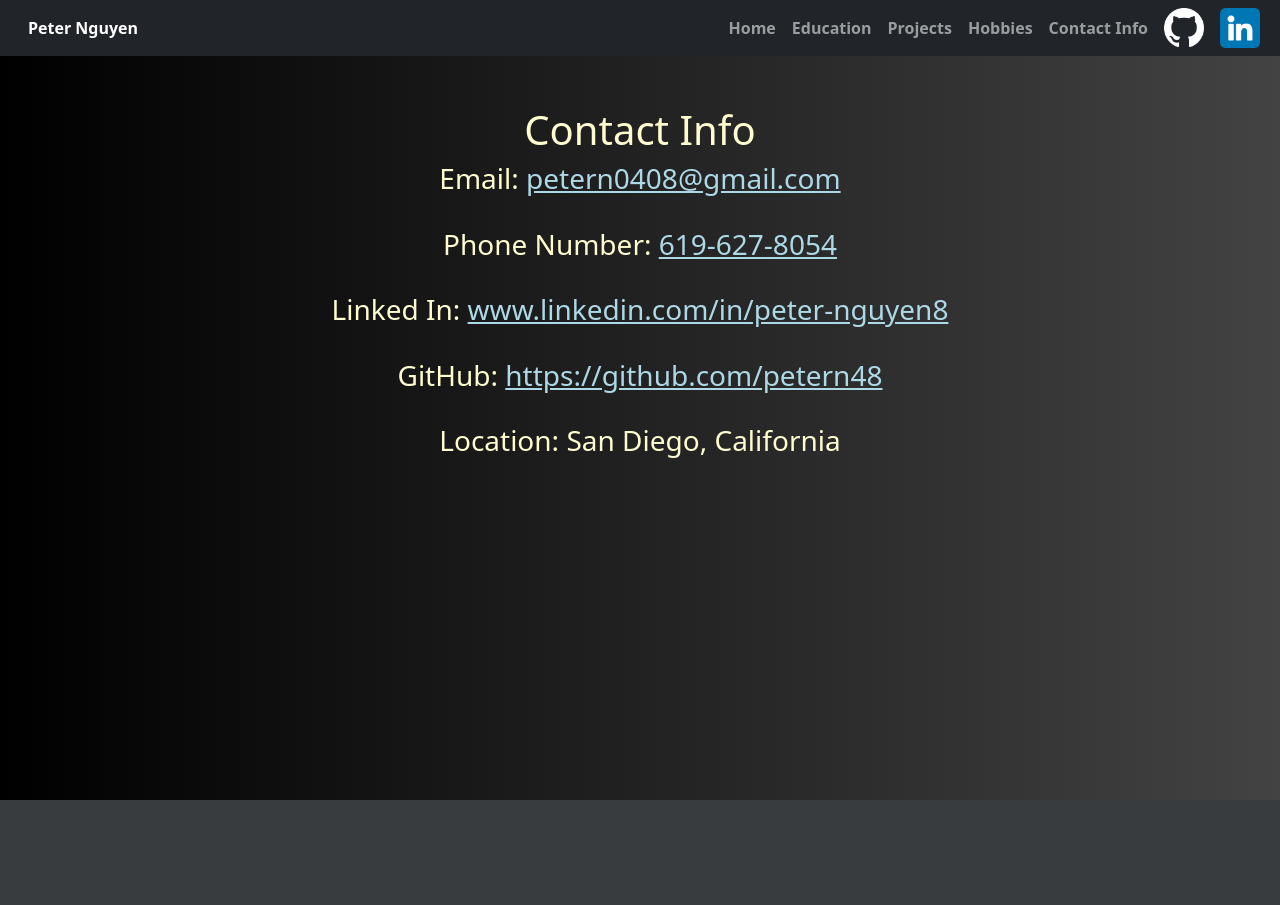
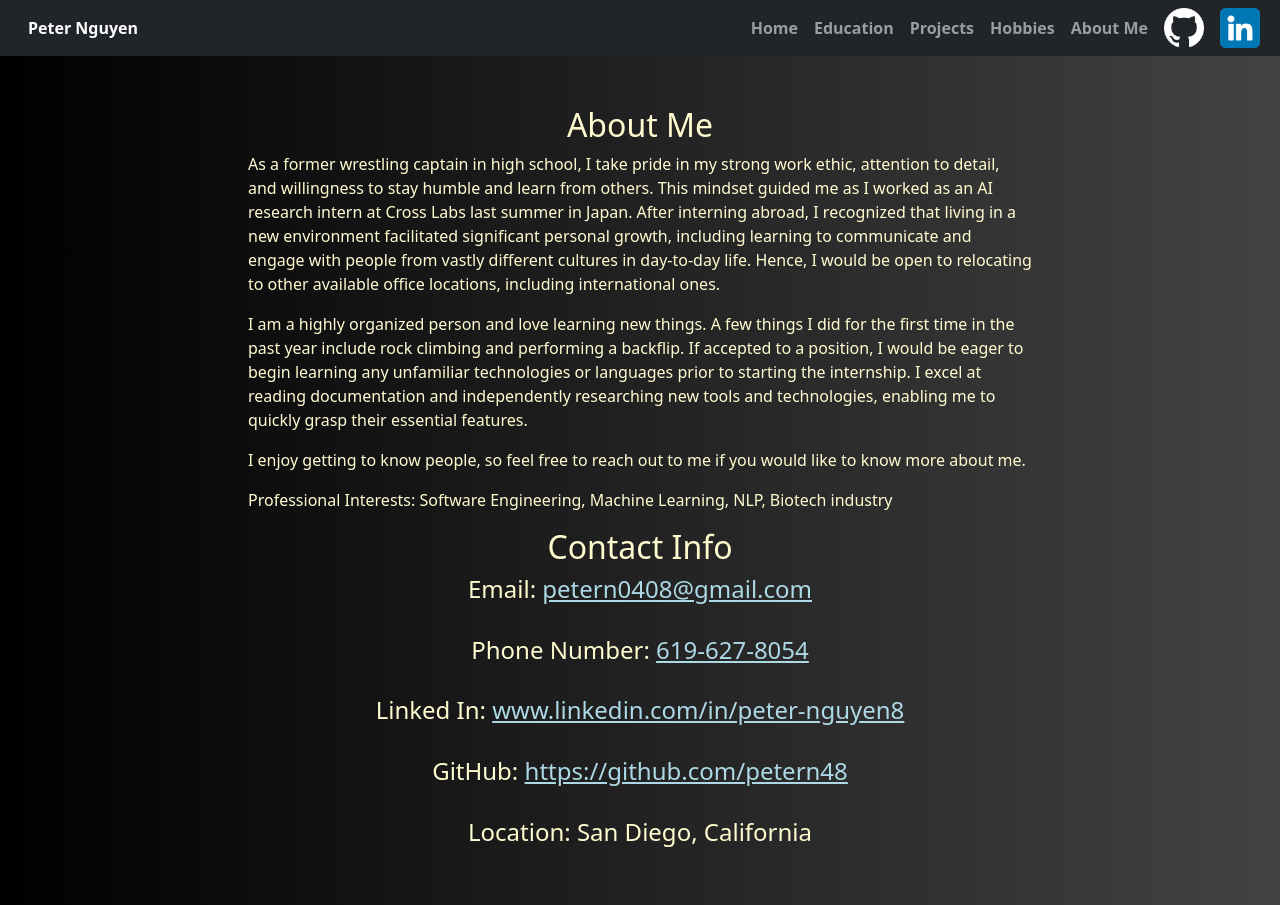
Before and after one commit to petern48/petern48-io, a Flask app: page /contact in a window 1280 px wide. Before the commit the page ends 800 px from the top, so only its background shows below. Run offline with Flask 3, Linux system fonts and the light colour scheme.

Commit message:
Move 'About Me' text to the contact page

```diff
--- a/static/css/contact.css
+++ b/static/css/contact.css
@@ -0,0 +1,4 @@
+#about-me {
+    padding-left:15%;
+    padding-right:15%;
+}
--- a/templates/contact.html
+++ b/templates/contact.html
@@ -1,37 +1,66 @@
 {% extends "layout.html" %}
 
 
-{% block title %} Contact {% endblock %}
+{% block title %} About Me {% endblock %}
 
 
 {% block head %}
 <link rel="stylesheet" type="text/css" href="{{ url_for('static', filename='css/links.css') }}">
+<link rel="stylesheet" type="text/css" href="{{ url_for('static', filename='css/contact.css') }}">
+
 <script src="{{ url_for('static', filename='js/contact.js') }}"></script>
 {% endblock %}
 
 
 {% block body %}
 
-<div class="center top-padding">
-    <h1>Contact Info</h1>
+<div class="padding">
+    <h2>About Me</h2>
 
-    <h3>Email:
+    <main>
+        <div id="about-me">
+            <p>
+            As a former wrestling captain in high school, I take pride in my strong work ethic, attention to detail, and willingness to stay humble and learn from others.
+            This mindset guided me as I worked as an AI research intern at Cross Labs last summer in Japan.
+            After interning abroad, I recognized that living in a new environment facilitated significant personal growth, including learning to communicate and engage with people from vastly different cultures in day-to-day life.
+            Hence, I would be open to relocating to other available office locations, including international ones.
+            </p>
+            <p>
+            I am a highly organized person and love learning new things.
+            A few things I did for the first time in the past year include rock climbing and performing a backflip.
+            If accepted to a position, I would be eager to begin learning any unfamiliar technologies or languages prior to starting the internship.
+            I excel at reading documentation and independently researching new tools and technologies, enabling me to quickly grasp their essential features.
+            </p>
+            </p>
+            I enjoy getting to know people, so feel free to reach out to me if you would like to know more about me.
+            </p>
+            <p>
+            Professional Interests: Software Engineering, Machine Learning, NLP, Biotech industry
+            </p>
+        </div>
+        <div class="center">
+
+            <h2>Contact Info</h2>
+            <h4>Email:
                 <a href="mailto:petern0408@gmail.com" onclick="copyToClipboard('email')" id="email">petern0408@gmail.com</a>
-    </h3>
+            </h4>
             <br>
-    <h3>Phone Number:
+            <h4>Phone Number:
                 <a href="" onclick="copyToClipboard('phone')" id="phone">619-627-8054</a>
-    </h3>
+            </h4>
             <br>
-    <h3>Linked In:
+            <h4>Linked In:
                 <a href="https://www.linkedin.com/in/peter-nguyen8/" target="_blank" rel="noopener noreferrer">www.linkedin.com/in/peter-nguyen8</a>
-    </h3>
+            </h4>
             <br>
-    <h3>GitHub:
+            <h4>GitHub:
                 <a href="https://github.com/petern48" target="_blank" rel="noopener noreferrer">https://github.com/petern48</a>
-    </h3>
+            </h4>
             <br>
-    <h3>Location: San Diego, California</h3>
+            <h4>Location: San Diego, California</h3>
+        </div>
+    </main>
+
 </div>
 
 {% endblock %}
--- a/templates/layout.html
+++ b/templates/layout.html
@@ -31,7 +31,7 @@
                             <a class="nav-link transition-link" href="/hobbies">Hobbies</a>
                         </li>
                         <li class="nav-item">
-                            <a class="nav-link transition-link" href="/contact">Contact Info</a>
+                            <a class="nav-link transition-link" href="/contact">About Me</a>
                         </li>
                         <li class="nav-item">
                             <a href="https://github.com/petern48" target="_blank" rel="noopener noreferrer">
```
Lines whose indentation alone changed are shown as unchanged.
